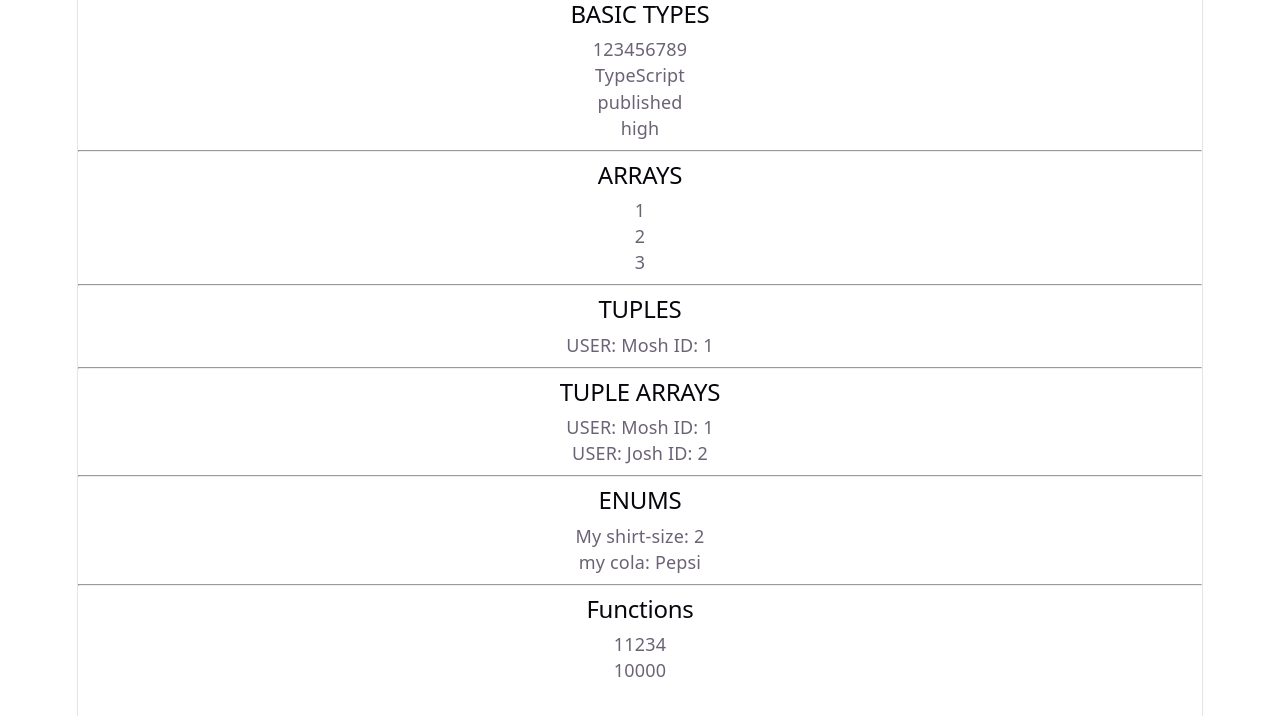
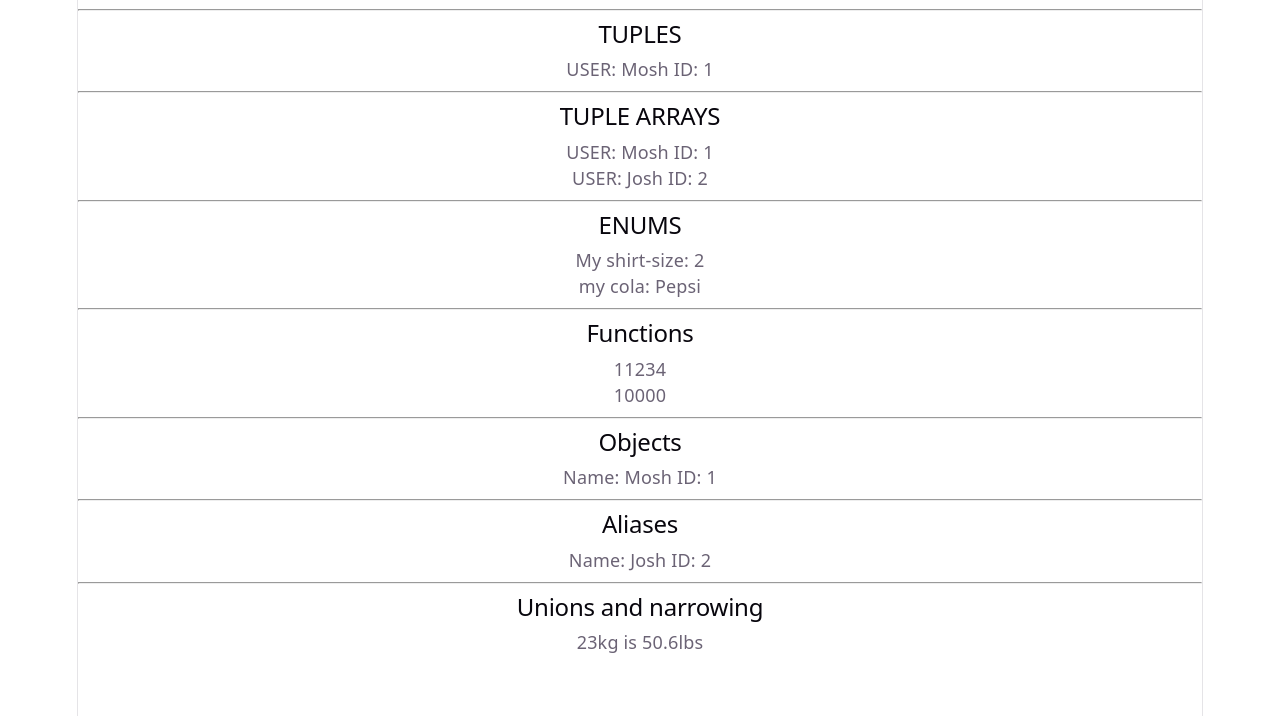
Before and after one commit to joshua-levan/typeScript-Lessons, a React (Vite) app: page / in a window 1280 px wide. Shown: the top 716 px of the page. Built offline with nearby package versions, Linux system fonts and the light colour scheme.

Commit message:
objs, aliases, unions, intersections

```diff
--- a/src/assets/ts-practice/TSPracticeVideo.tsx
+++ b/src/assets/ts-practice/TSPracticeVideo.tsx
@@ -28,18 +28,51 @@ logName(user[1])
 
 const addNum = (num1: number, num2?: number): number => num2 ? num1 + num2 : num1
 
+//objects
+let employee: {
+  readonly id: number,
+  name: string,
+  retire: (date: Date) => void
+} =
+{
+  id: 1,
+  name: 'Mosh',
+  retire: (date: Date) => {
+    console.log(date)
+  }
+}
+
+//type aliases/ interface
+type Employee = {
+  readonly id: number,
+  name: string,
+  retire: (date: Date) => void
+}
+
+const emoloyeeJosh: Employee = {
+  id: 2,
+  name: 'Josh',
+  retire: (date: Date) => {
+    console.log(date)
+  }
+}
+
+//union types and narrowing
+const kgtoLbs = (weight: number | string): number => typeof weight === 'number'? weight * 2.2 : parseInt(weight) * 2.2
+
+//intersection
+type Draggable = {
+  drag: () => void
+}
+
+type Resizable = {
+  resize: () => void
+}
+
 const TSPracticeVideo = () => {
   return (
     <div>
       {/* <a href="https://www.youtube.com/watch?v=d56mG7DezGs">Mosh Tutorial</a> */}
-      <h2>BASIC TYPES</h2>
-      <p>{sales}</p>
-      <p>{course}</p>
-      <p>{is_published ? 'published' : 'not published'}</p>
-      <p>{render(level)}</p>
-
-      <hr /><h2>ARRAYS</h2>
-      {numbers.map(num => <p key={num}>{num}</p>)}
 
       <hr /><h2>TUPLES</h2>
             <p>{`USER: ${user[1]} ID: ${user[0]}`}</p>
@@ -54,7 +87,18 @@ const TSPracticeVideo = () => {
         <hr /><h2>Functions</h2>
         <p>{addNum(10_000,1_234)}</p>
         <p>{addNum(10_000)}</p>
+
+       <hr /><h2>Objects</h2>
+        <p>Name: {employee.name} ID: {employee.id}</p>
+
+        <hr /><h2>Aliases</h2>
+        <p>Name: {emoloyeeJosh.name} ID: {emoloyeeJosh.id}</p>
+
+        <hr /><h2>Unions and narrowing</h2>
+        <p>23kg is {kgtoLbs('23kg')}lbs</p>
+
     </div>
+
   )
 }
 
```
